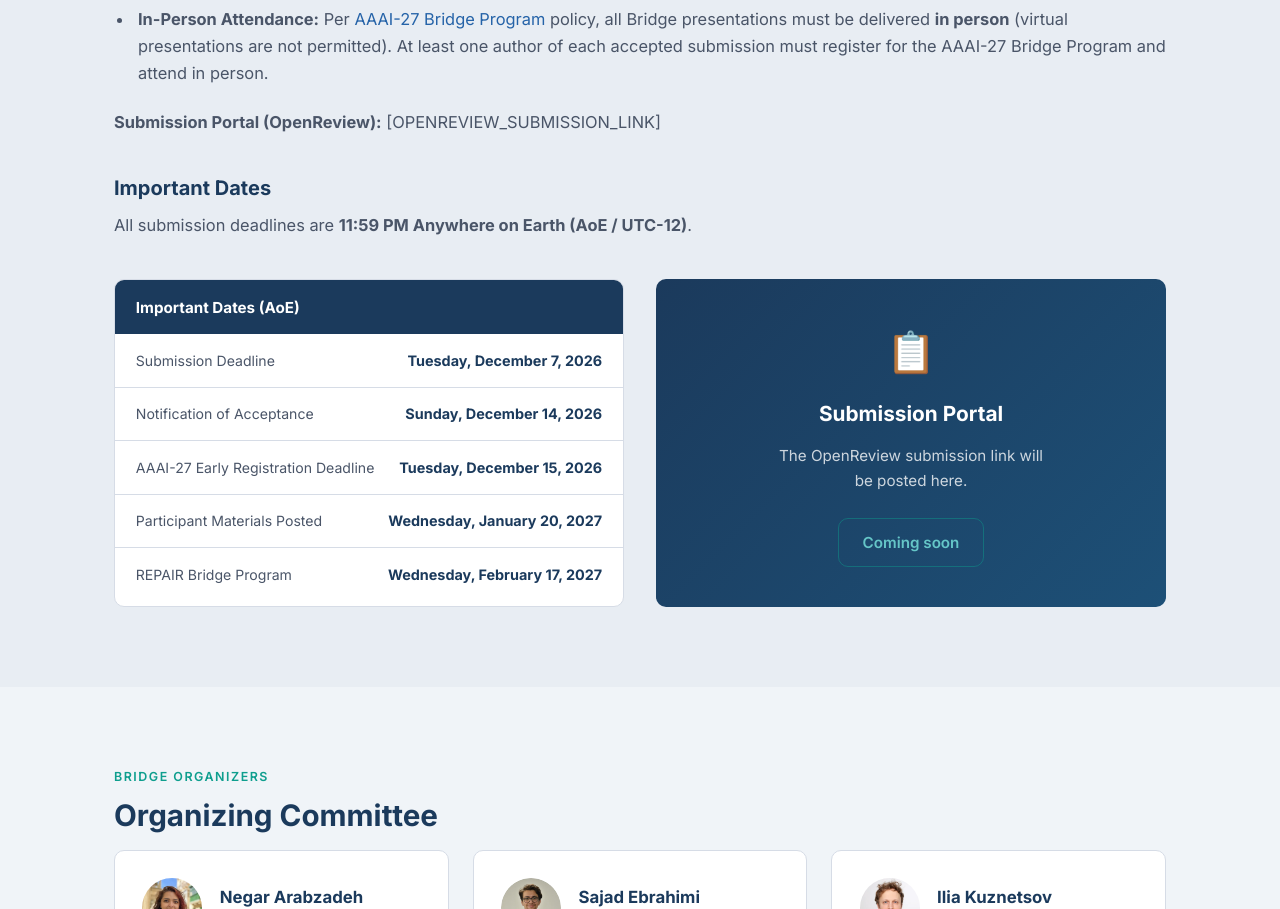
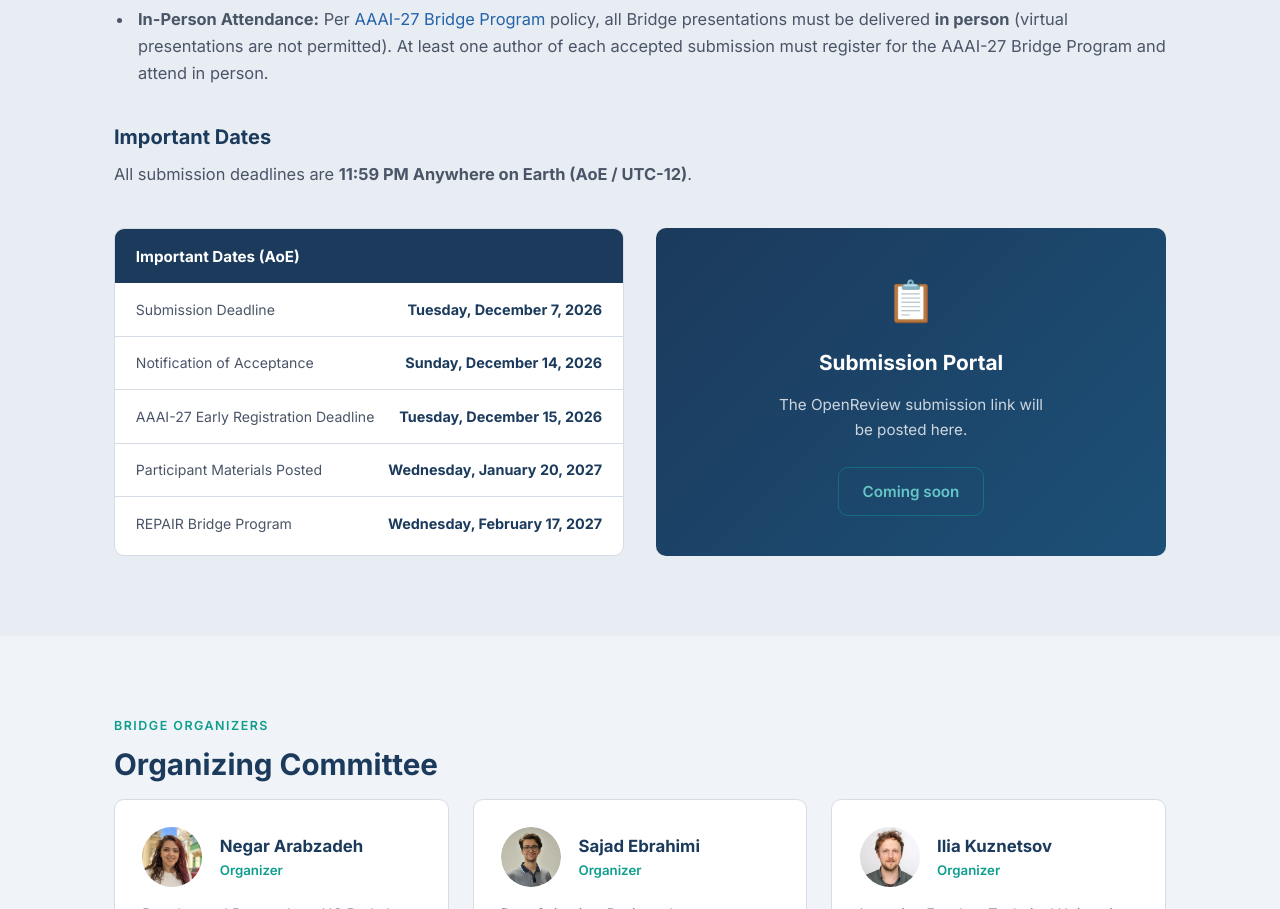
Before and after one commit to Repair-Workshop/Repair-Workshop.github.io, a plain HTML site: page index.html in a window 1280 px wide. Shown: the part 6260-7169 px from the top of the page. Drawn offline with Linux system fonts and the light colour scheme.

Commit message:
Remove the leftover OpenReview placeholder line.
The submission portal card already carries that link.

```diff
--- a/index.html
+++ b/index.html
@@ -448,9 +448,6 @@
       <li><strong>Non-Archival:</strong> All tracks are <strong>non-archival</strong> (no formal AAAI proceedings). Ongoing, concurrent, or previously published work is welcome, and authors retain full rights to submit or publish their work elsewhere. With author consent, accepted contributions may be linked or posted on the REPAIR website.</li>
       <li><strong>In-Person Attendance:</strong> Per <a href="https://aaai.org/conference/aaai/aaai-27/bridge-program/">AAAI-27 Bridge Program</a> policy, all Bridge presentations must be delivered <strong>in person</strong> (virtual presentations are not permitted). At least one author of each accepted submission must register for the AAAI-27 Bridge Program and attend in person.</li>
     </ul>
-    <p class="section-sub" style="margin-top:1.4rem;">
-      <strong>Submission Portal (OpenReview):</strong> [OPENREVIEW_SUBMISSION_LINK]
-    </p>
 
     <h3 class="cfp-block-title">Important Dates</h3>
     <p class="section-sub">
```
